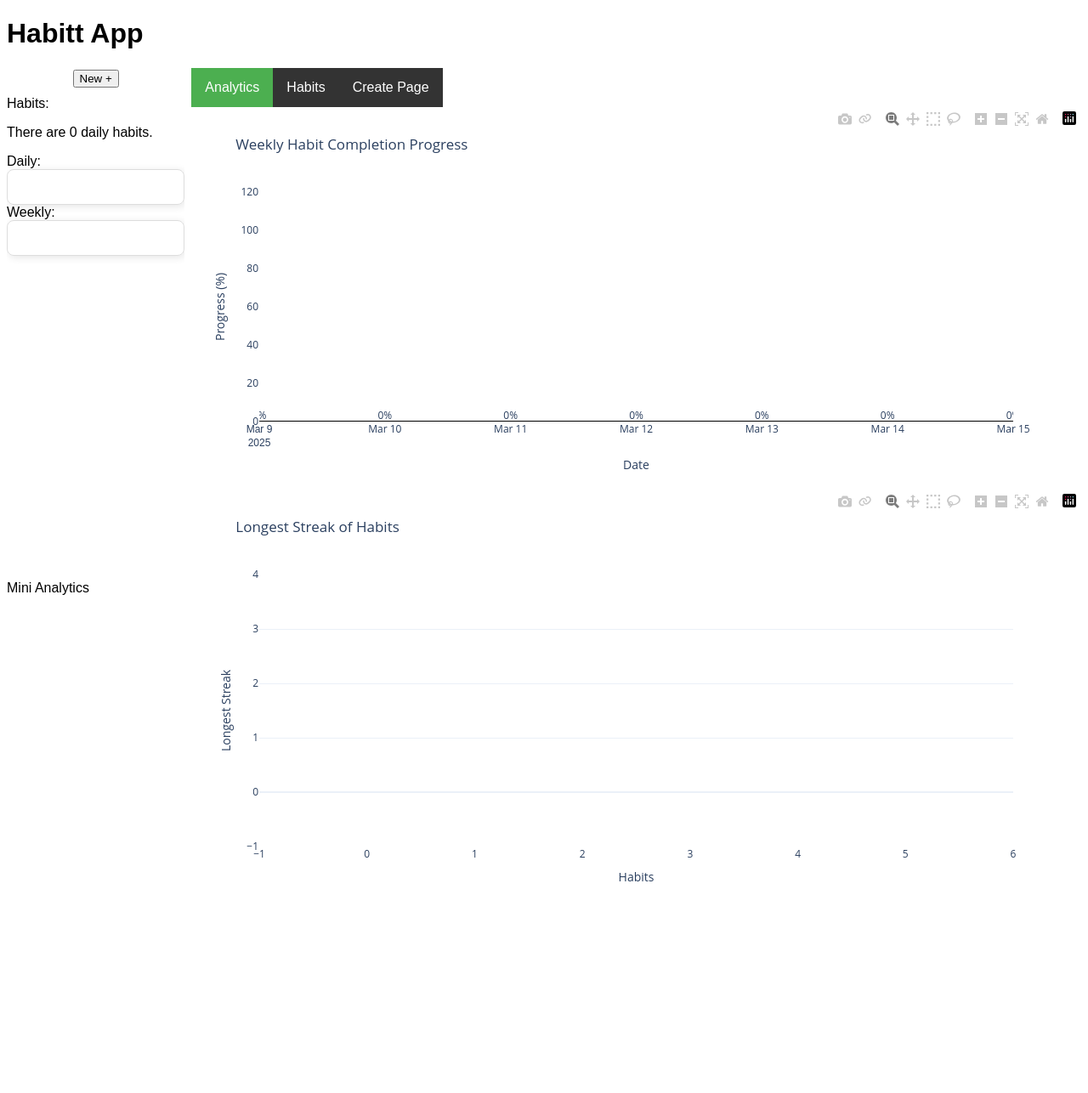
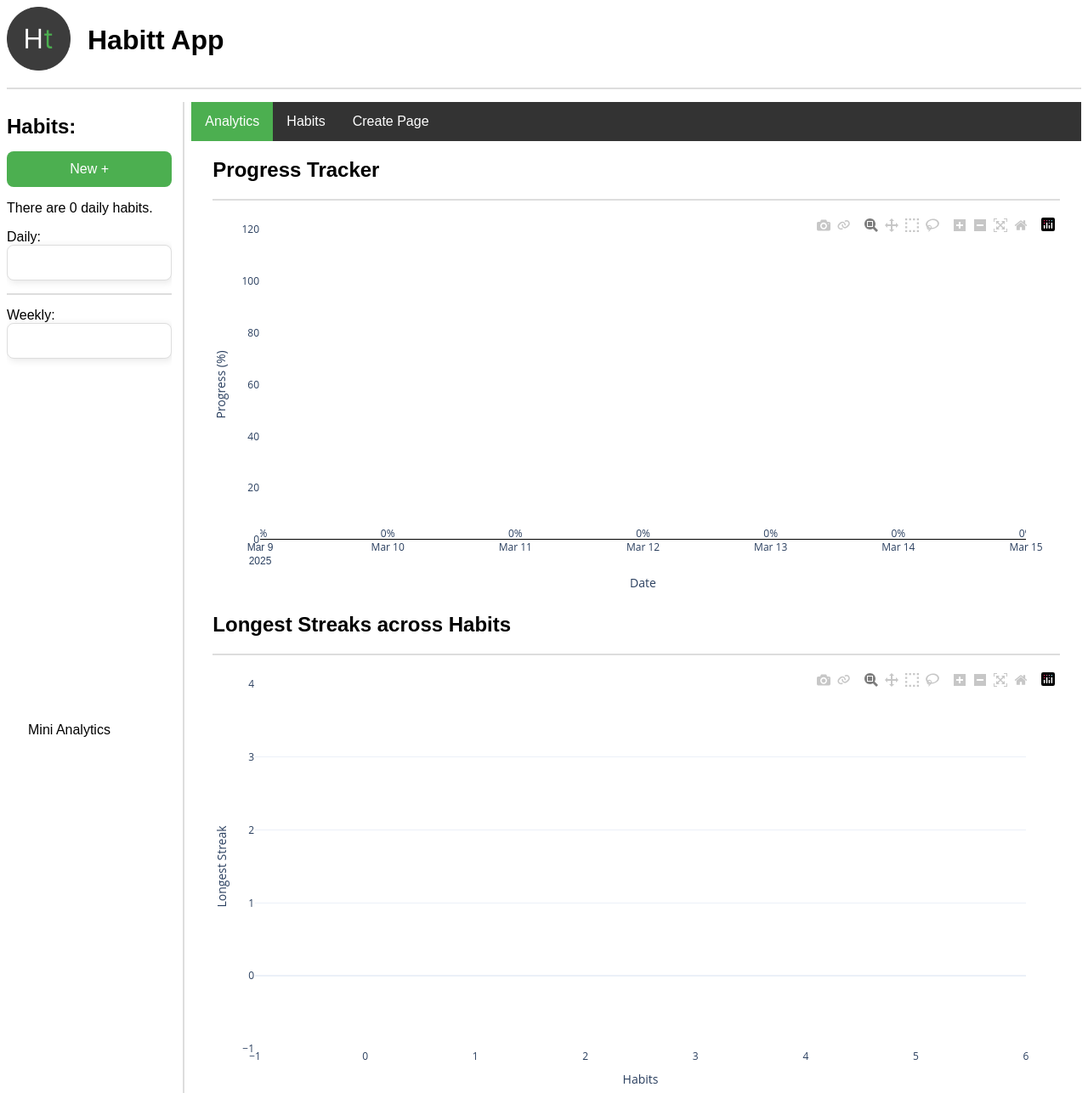
Before and after one commit to AmeerNAS/Python-Proj, a Flask app: page / in a window 1280 px wide. Shown: the whole page at 85% size. Before the commit the page ends 1037 px from the top, so only its background shows below. Run offline with Flask 3, Linux system fonts and the light colour scheme; parts of the project's set-up code (start-up, migrations or seed data) failed here and were passed over.

Commit message:
Home Page designing

```diff
--- a/app/analytics.py
+++ b/app/analytics.py
@@ -111,7 +111,7 @@ def plotLongestStreaks(habits: list[Habit]):
 
     #for layout
     fig.update_layout(
-        title="Longest Streak of Habits",
+        title="",
         xaxis_title="Habits",
         yaxis_title="Longest Streak",
         xaxis=dict(),
@@ -121,7 +121,10 @@ def plotLongestStreaks(habits: list[Habit]):
             tickformat="d"  #integer
         ),
         template="plotly_white",
-        height=500,  #adjusts html element hight
+
+        #css control
+        margin=dict(l=40, r=40, t=10, b=40),
+        height=500
         #width=1200
     )
 
@@ -172,7 +175,7 @@ def plotWeeklyProgress(habits: list[Habit]):
     ))
 
     fig.update_layout(
-        title="Weekly Habit Completion Progress",
+        title="",
         xaxis_title="Date",
         yaxis_title="Progress (%)",
         yaxis=dict(range=[0, 120], tickmode='linear', dtick=20),  # Adjusted range for visual effect
@@ -180,7 +183,10 @@ def plotWeeklyProgress(habits: list[Habit]):
             #range=[dates[0] - timedelta(hours=12), dates[-1] + timedelta(hours=12)],
             showgrid=False),
         plot_bgcolor="rgba(0,0,0,0)",
-        showlegend=False
+        showlegend=False,
+
+        #margin control
+        margin=dict(l=40, r=40, t=10, b=40)
     )
 
     return fig.to_html()
--- a/app/routes.py
+++ b/app/routes.py
@@ -93,29 +93,6 @@ def get_habits():
 def habit_list():
     return render_template("habits.html")
 
-""" @app.route("/check/<int:habit_id>", methods=["POST"])
-def check(habit_id):
-    ""Toggle the check-off state of a habit.""
-    data = request.get_json()  # Ensure JSON data is received
-    is_checked = data.get("checked", False)
-
-    habit_data = db_manager.getHabitByID(habit_id)
-
-    if not habit_data:
-        return jsonify({"error": "Habit not found"}), 404
-
-    habit = Habit.fromJSON(habit_data)
-
-    if is_checked:
-        habit.checkOff()
-        print(f"Habit {habit.id} checked off")
-    else:
-        habit.uncheckOff()
-        print(f"Habit {habit.id} unchecked")
-
-    db_manager.saveDB()
-    return jsonify({"success": True}) """
-
 @app.route("/check/<int:habit_id>", methods=["POST"])
 def check(habit_id):
     """Toggle the check-off state of a habit."""
--- a/app/static/js/api.js
+++ b/app/static/js/api.js
@@ -17,6 +17,7 @@ function renderHabits(habits) {
 
     habits.forEach(habit => {
         let row = `<tr>
+            <td>${habit.id}</td>
             <td>${habit.name}</td>
             <td>${habit.description || "No description"}</td>
             <td>${habit.interval}</td>
--- a/app/static/js/checkboxes.js
+++ b/app/static/js/checkboxes.js
@@ -2,7 +2,7 @@ document.addEventListener("DOMContentLoaded", function () {
     console.log("✅ checkboxes.js loaded!");
 
     document.querySelectorAll(".h_check").forEach((checkbox) => {
-        console.log(`Found checkbox with ID: ${checkbox.value}`);  // Debugging line
+        console.log(`Found checkbox with ID: ${checkbox.value}`);  //debugging line
 
         checkbox.addEventListener("change", async function () {
             console.log(`Clicked: Habit ID ${this.value}, Checked: ${this.checked}`);
--- a/app/static/js/habits.js
+++ b/app/static/js/habits.js
@@ -31,6 +31,7 @@ function displayHabits(habits) {
     habits.forEach(habit => {
         const row = document.createElement("tr");
         row.innerHTML = `
+            <td>${habit.id}</td>
             <td>${habit.name}</td>
             <td>${habit.desc ? habit.desc : "No description"}</td>
             <td>${habit.interval}</td>
--- a/app/static/styles/styles.css
+++ b/app/static/styles/index.css
@@ -6,6 +6,15 @@
 
 * {
   font-family: Arial, Helvetica, sans-serif
+}
+
+.header {
+  display: flex;
+}
+  #logo {
+    width: 75px;
+    height: 75px;
+    margin-right: 20px;
   }
 
 .layout {
@@ -21,11 +30,13 @@
   .sidebar {
     display: grid;
     grid:
-      "button" 25px
       "Habits" auto
       "analytics" auto
       / 1fr;
-    gap: 8px;
+    gap: 10px;
+
+    border-right: 2px #ddd solid;
+    padding-right: 13px;
   }
     .Habits {
       grid-area: Habits;
@@ -36,28 +47,48 @@
       scroll-timeline: --listTimeline block;
 
     }
+
+      .Habits h2{
+        margin: 15px 0;
+      }
+
       .card {
+        display: flex;
+        flex-direction: column;
+        align-items: normal;
+        justify-content: space-between;
+        background: white;
+
         margin: auto;
         padding: 20px;
         border: 1px solid #ddd;
         border-radius: 8px;
         box-shadow: 2px 2px 10px rgba(0,0,0,0.1);
+
+        list-style-type: none
       }
         .card li {
           padding: 5px;
           border-top: 1px solid white;
           scroll-snap-align: start;
+          text-decoration: none;
         }
         li:first-child {
           border: 0;
         }
           .card li a {
-            display: block;
             color: var(--primary);
             text-decoration: none;
+            flex-grow: 1;
+            font-weight: 500;
           }
           .card li a:hover {
             color: var(--secodary);
+          }
+
+          .card input[type="checkbox"] {
+            transform: scale(1.2);
+            margin-right: 10px;
           }
 
       .button {
@@ -67,7 +98,32 @@
         align-items: center;
       }
 
+      .button button {
+        display: block;
+
+        width: 100%;
+        background-color: var(--acion);
+        color: white;
+        padding: 12px;
+        text-align: center;
+        font-size: 16px;
+        border-radius: 8px;
+        cursor: pointer;
+        transition: background 0.3s;
+        border: none;
+      }
+
+      .button button:hover {
+        background-color: var(--primary);
+      }
+
     .analytics { grid-area: analytics;}
+
+  .divider {
+    height: 2px;
+    background: #ddd;
+    margin: 15px 0;
+  }
 
   .body {
      grid-area: body;
@@ -89,11 +145,11 @@
         padding: 0;
         overflow: hidden;
         top: 0;
+        background-color: var(--primary);
       }
 
         #nav-bar li {
           float: inline-start;
-          background-color: var(--primary);
         }
 
           #nav-bar li a {
@@ -102,6 +158,7 @@
             text-align: center;
             padding: 14px 16px;
             text-decoration: none;
+            transition: background 0.3s;
           }
           #nav-bar li a:hover {
             background-color: var(--secodary);
@@ -110,3 +167,6 @@
         #active {
           background-color: var(--acion);
         }
+    .analytics {
+      padding: 0 25px;
+    }
--- a/app/templates/index.html
+++ b/app/templates/index.html
@@ -5,42 +5,40 @@
     <meta name="viewport" content="width=device-width, initial-scale=1.0">
     <script src="{{ url_for('static', filename='js/checkboxes.js') }}"></script>
     <title>Habitt</title>
-    <link href="{{ url_for('static', filename='styles/styles.css')}}", rel="stylesheet" />
+    <link href="{{ url_for('static', filename='styles/index.css')}}", rel="stylesheet" />
 
 </head>
 <body>
-    <h1> Habitt App</h1>
+    <div class="header">
+        <img src="static\img\Ht icon.png" alt="Habitt Logo" id="logo">
+        <h1> Habitt App</h1>
+    </div>
+
+    <div class="divider"></div>
     <section class="layout">
         <div class="sidebar">
-            <div class="button">
-                <button type="button" onclick="location.href='/creator';">New +</button>
-            </div>
-            <div class="Habits"> Habits:
-                {% include "partials/cards_daily.html"%}
-            </div>
-            <div class="analytics">
-                <table> Mini Analytics</table>
-            </div>
-
+            {% include "partials/sidebar.html"%}
         </div>
         <div class="body">
             <nav id="nav-bar">
                 <ul>
                     <li><a id="active" href="/">Analytics</a></li>
                     <li><a href="/habits">Habits</a></li>
-                    <li><a href="/create">Create Page</a></li>
+                    <li><a href="/creator">Create Page</a></li>
                 </ul>
             </nav>
-            <div class="analytics" id="week">
-                <div>{{ plot_weekly_prog | safe }}</div>
-            </div>
-            <div class="analytics" id="month">
+            <div class="analytics">
+                <div id="week">
+                    <h2>Progress Tracker</h2>
+                    <div class="divider"></div>
+                    <div>{{ plot_weekly_prog | safe }}</div>
+                </div>
 
-            </div>
-            <div class="analytics" id="long">
-                <div>{{ plot_long | safe }}</div>
-            </div>
-
+                <div id="long">
+                    <h2>Longest Streaks across Habits</h2>
+                    <div class="divider"></div>
+                    <div>{{ plot_long | safe }}</div>
+                </div>
             </div>
         </div>
       </section>
--- a/app/templates/partials/cards_daily.html
+++ /dev/null
@@ -1,28 +0,0 @@
-<p>There are {{ habits_daily|length }} daily habits.</p>
-<div id="daily_habits"><span>Daily:</span>
-    <form class="card">
-        {% for h in habits_daily %}
-            <input type="checkbox" class="h_check" id="habit_{{ h.id }}"
-                   value="{{ h.id }}"
-                   {% if h.isChecked() %}checked{% endif %}>
-            <label for="habit_{{ h.id }}">
-                <a href="/habit/{{ h.id }}"> {{ h.name }} </a>
-            </label>
-            <br>
-        {% endfor %}
-    </form>
-</div>
-
-<div id="weekly_habits"> <span>Weekly:</span>
-    <form class="card">
-        {% for h in habits_weekly %}
-            <input type="checkbox" class="h_check" id="habit_{{ h.id }}"
-                   value="{{ h.id }}"
-                   {% if h.isChecked() %}checked{% endif %}>
-            <label for="habit_{{ h.id }}">
-                <a href="/habit/{{ h.id }}"> {{ h.name }} </a>
-            </label>
-            <br>
-        {% endfor %}
-    </form>
-</div>
--- /dev/null
+++ b/app/templates/partials/sidebar.html
@@ -0,0 +1,46 @@
+<div class="Habits">
+    <h2>Habits:</h2>
+    <div class="button">
+        <button type="button" onclick="location.href='/creator';">New +</button>
+    </div>
+
+    <p>There are {{ habits_daily|length }} daily habits.</p>
+    <div id="daily_habits"><span>Daily:</span>
+        <ul class="card">
+
+            {% for h in habits_daily %}
+                <li>
+                    <input type="checkbox" class="h_check" id="habit_{{ h.id }}"
+                        value="{{ h.id }}"
+                        {% if h.isChecked() %}checked{% endif %}>
+                    <label for="habit_{{ h.id }}">
+                        <a href="/habit/{{ h.id }}"> {{ h.name }} </a>
+                    </label>
+                    <br>
+                </li>
+            {% endfor %}
+
+        </ul>
+    </div>
+    <div class="divider"></div>
+    <div id="weekly_habits"> <span>Weekly:</span>
+        <ul class="card">
+
+            {% for h in habits_weekly %}
+                <li>
+                    <input type="checkbox" class="h_check" id="habit_{{ h.id }}"
+                        value="{{ h.id }}"
+                        {% if h.isChecked() %}checked{% endif %}>
+                    <label for="habit_{{ h.id }}">
+                        <a href="/habit/{{ h.id }}"> {{ h.name }} </a>
+                    </label>
+                    <br>
+                </li>
+            {% endfor %}
+
+        </ul>
+    </div>
+</div>
+<div class="analytics">
+    <table> Mini Analytics</table>
+</div>
```
Also changed, not shown: app/templates/habits.html (+1 -31 lines), app/static/img/Ht icon.png (added). Lines whose indentation alone changed are shown as unchanged.
